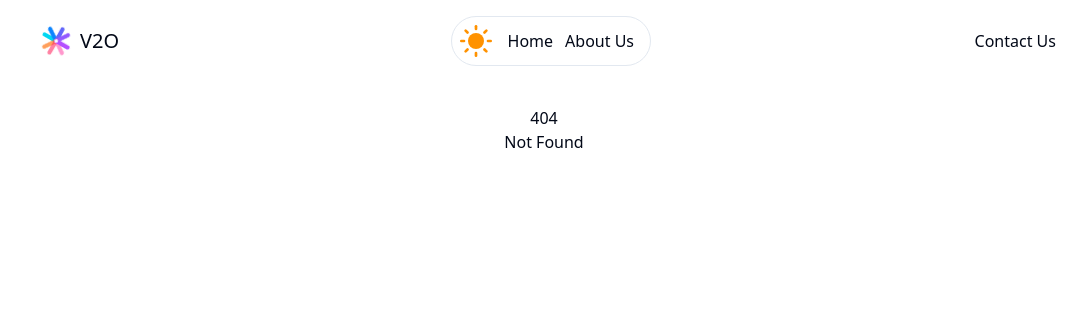
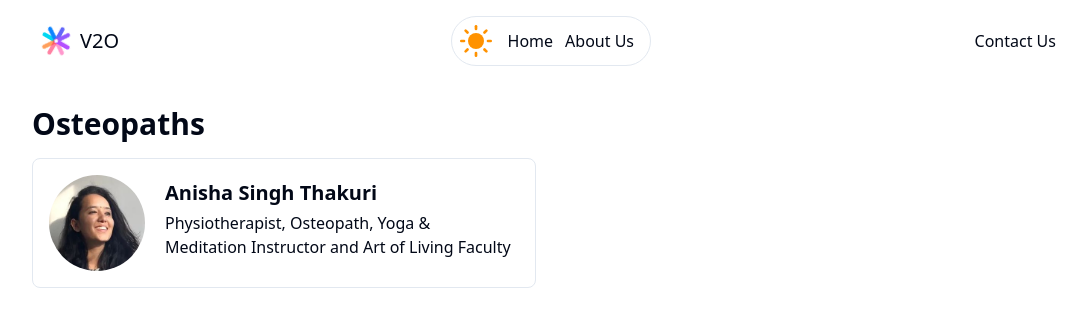
Before and after one commit to osteopathy/osteopaths.in, a SvelteKit app: page /osteopaths in a window 1280 px wide. Before the commit this address had no page. Shown: the top 326 px of the page, without its empty margins (96-1182 px from the left). Built offline with nearby package versions, Linux system fonts and the light colour scheme.

Commit message:
added /osteopaths page and dummy data

```diff
--- /dev/null
+++ b/src/routes/osteopaths/+page.svelte
@@ -0,0 +1,18 @@
+<script lang="ts">
+    import { osteopaths } from "./data"
+</script>
+
+<main class="max-w-5xl w-full">
+    <h1 class="text-3xl font-bold mb-4">Osteopaths</h1>
+    <div class="grid grid-cols-1 sm:grid-cols-2 gap-4">
+        {#each osteopaths as osteopath}
+            <a href='osteopaths/{osteopath.id}' class="flex rounded-lg border hover:bg-secondary/50 p-4 gap-x-4">
+                <img class="size-24 rounded-full" src={osteopath.image} alt="Anisha Profile Pic" />
+                <div class="flex flex-col p-1 gap-y-1">
+                    <h2 class="text-xl font-bold">{osteopath.name}</h2>
+                    <p class="">{osteopath.short_bio}</p>
+                </div>
+            </a>
+        {/each}
+    </div>
+</main>
--- /dev/null
+++ b/src/routes/osteopaths/[osteopath]/+page.server.ts
@@ -0,0 +1,14 @@
+import { error } from "@sveltejs/kit";
+import type { PageServerLoad } from "./$types";
+import { osteopaths } from "../data"
+
+export const load: PageServerLoad = async ({ params }) => {
+	const osteopathId = params.osteopath;
+	const osteopath = osteopaths.find(osteopath => osteopath.id === osteopathId);
+
+	if (osteopath) {
+		return osteopath;
+	}
+
+	error(404, 'Not found');
+};
--- /dev/null
+++ b/src/routes/osteopaths/[osteopath]/+page.svelte
@@ -0,0 +1,11 @@
+<script lang="ts">
+	export let data;
+</script>
+
+<main class="w-full max-w-5xl">
+	<img class="size-32 rounded-full" src={data.image} alt="Anisha Profile Pic" />
+	<h2 class="mt-4 text-4xl">{data.name}</h2>
+	<p class="mt-2 text-2xl">
+		{data.short_bio}
+	</p>
+</main>
--- a/src/routes/osteopaths/anisha-singh-thakuri/+page.svelte
+++ /dev/null
@@ -1,11 +0,0 @@
-<script lang="ts">
-	import Image from './picture.jpeg';
-</script>
-
-<main class="w-full max-w-5xl">
-	<img class="size-32 rounded-full" src={Image} alt="Anisha Profile Pic" />
-	<h2 class="mt-4 text-4xl">Anisha Singh Thakuri</h2>
-	<p class="mt-2 text-2xl">
-		Physiotherapist, Osteopath, Yoga & Meditation Instructor and Art of Living Faculty
-	</p>
-</main>
--- /dev/null
+++ b/src/routes/osteopaths/data.ts
@@ -0,0 +1,8 @@
+export const osteopaths = [
+    {
+        id: 'anisha-singh-thakuri',
+        name: 'Anisha Singh Thakuri',
+        image: '/profile-pics/anisha-singh-thakuri.jpeg',
+        short_bio: `Physiotherapist, Osteopath, Yoga & Meditation Instructor and Art of Living Faculty`,
+    }
+]
```
Also changed, not shown: static/profile-pics/anisha-singh-thakuri.jpeg (renamed from src/routes/osteopaths/anisha-singh-thakuri/picture.jpeg).
